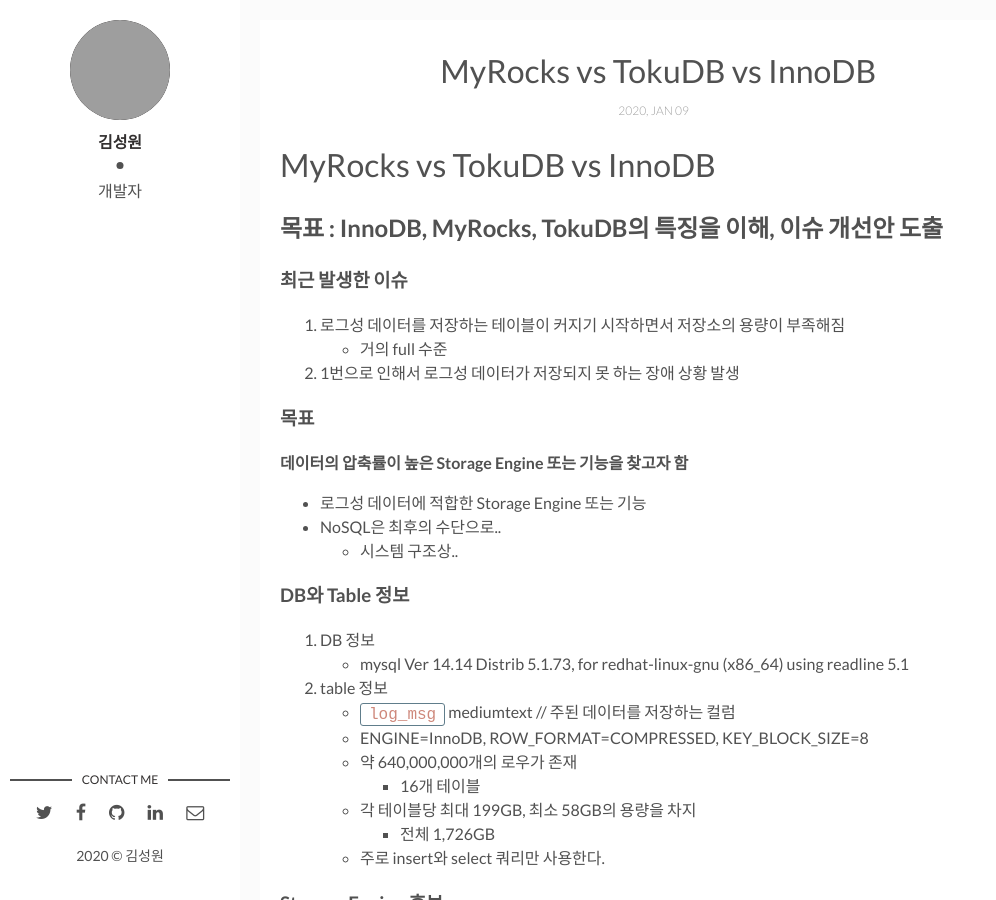
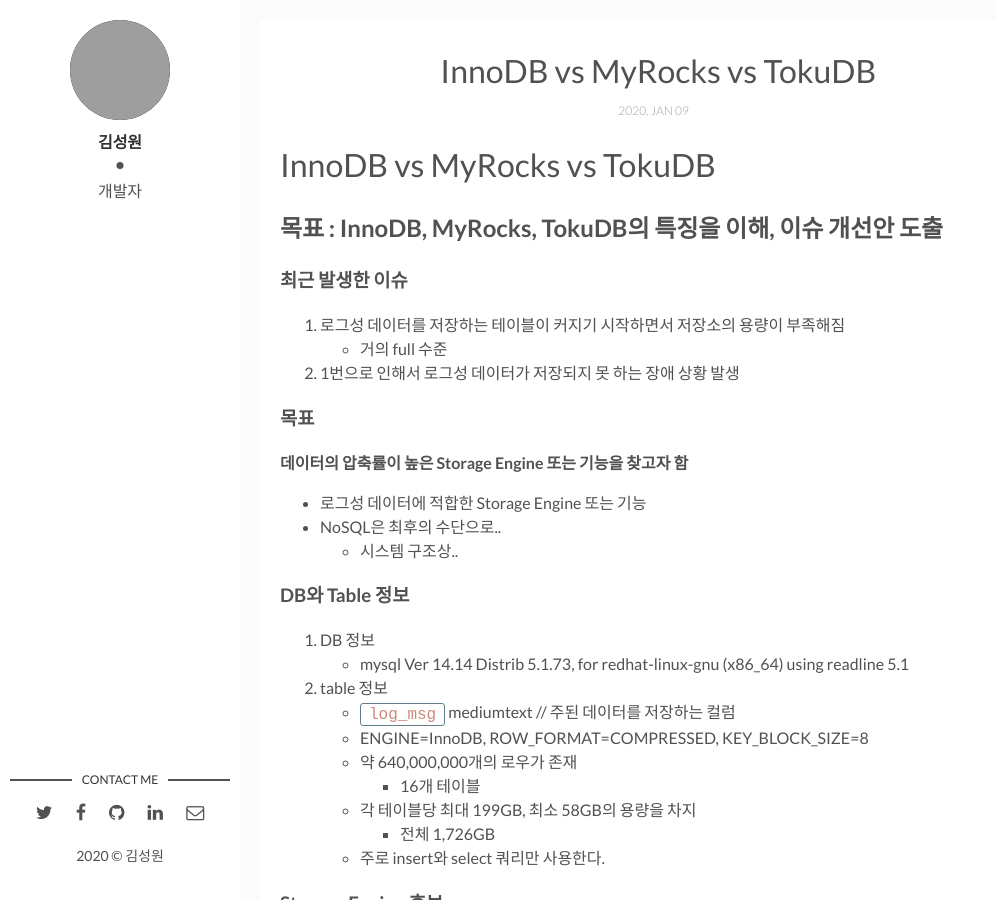
Before and after one commit to sungwonkim-dev/sungwonkim-dev.github.io, a Jekyll site: the page built from _posts/2020-01-23-innodb-myrocks-tokudb.markdown, in a window 1280 px wide and 900 px high, cut to the strip 0-900 px from the top of the window. Shown: the whole strip, without its empty margins (0-996 px from the left). Built offline with Jekyll 4.4.1, drawn with Linux system fonts in a browser that asks for light colours; comment, search, counter and statistics services are not loaded; grey boxes are pictures that could not be loaded.

```diff
--- a/_posts/2020-01-23-innodb-myrocks-tokudb.markdown
+++ b/_posts/2020-01-23-innodb-myrocks-tokudb.markdown
@@ -1,6 +1,6 @@
 ---
 layout: post
-title: MyRocks vs TokuDB vs InnoDB
+title: InnoDB vs MyRocks vs TokuDB
 date: 2020-01-10 00:00:00 +0300
 description: # Add post description (optional)
 img: #software.jpg # Add image post (optional)
@@ -8,7 +8,7 @@ fig-caption: # Add figcaption (optional)
 tags: [database, maria db, MySQL] # add tag
 ---
 
-# MyRocks vs TokuDB vs InnoDB
+# InnoDB vs MyRocks vs TokuDB
 ## 목표 : InnoDB, MyRocks, TokuDB의 특징을 이해, 이슈 개선안 도출
 ### 최근 발생한 이슈
 1. 로그성 데이터를 저장하는 테이블이 커지기 시작하면서 저장소의 용량이 부족해짐
```
